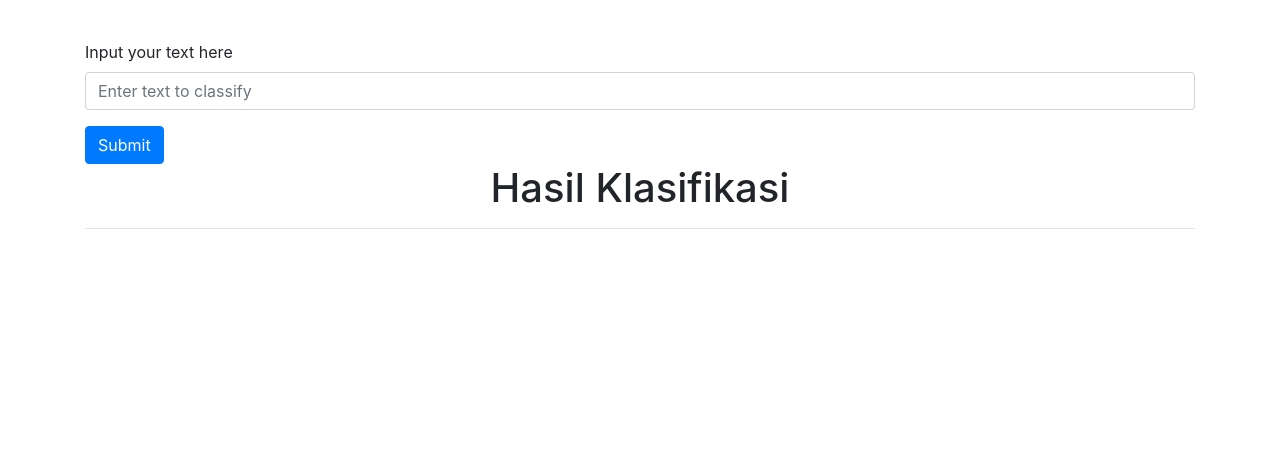
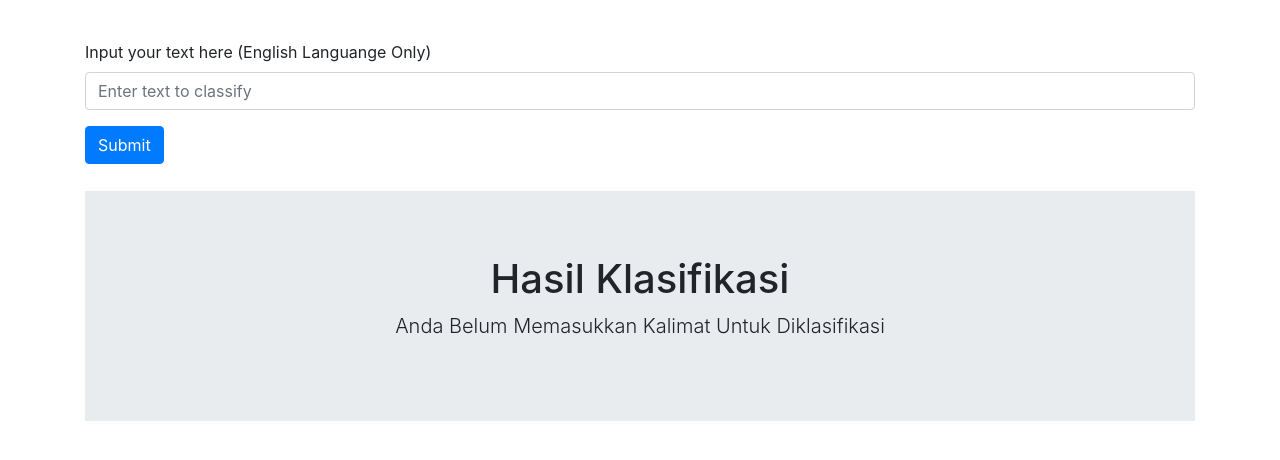
Before and after one commit to Zunzelf/hate-speech-detection, a Flask app: page /classify in a window 1280 px wide. Shown: the part 56-516 px from the top of the page. Run offline with Flask 2, Linux system fonts and the light colour scheme; parts of the project's set-up code (start-up, migrations or seed data) failed here and were passed over; some libraries are stand-ins or nearby versions.

Commit message:
dont know if finished or not

```diff
--- a/app.py
+++ b/app.py
@@ -25,16 +25,23 @@ def index():
 @app.route("/classify", methods=["GET","POST"])
 def classify():
     pred = ''
+    txt = ""
     check = True
     if request.method == "POST":
         txt = request.form["inference"]
         print("input: ",txt)
         print("type: ",type(txt))
         pred = clsfr.predict(txt)
-        if not pred:
+        if pred == '':
             check = False
+        elif pred == 0:
+            pred = "kebencian"
+        elif pred == 1:
+            pred = "ofensif"
+        elif pred == 2:
+            pred = "netral"
         print(txt, '--->', pred)
-    return render_template("classify.html",txt = pred, check = check)
+    return render_template("classify.html",txt = txt, pred = pred, check = check)
 
 if __name__ == '__main__':
 
--- a/templates/classify.html
+++ b/templates/classify.html
@@ -1,8 +1,9 @@
 {%extends 'layout.html'%}
 {%block body%}
+<div>
     <form  method="POST" action="">
         <div class="form-group">
-        <label for="inference">Input your text here</label>
+            <label for="inference">Input your text here (English Languange Only)</label>
             <input type="text" class="form-control" name="inference" id="inference" aria-describedby="emailHelp" placeholder="Enter text to classify">
         </div>
         {% if not check%}
@@ -10,13 +11,19 @@
         {%endif%}
         <button type="submit" class="btn btn-primary">Submit</button>
     </form>
-<div id="result-area">
+</div>
+<div class="jumbotron jumbotron-fluid" style="margin-top: 20pt">
+    <div class="container">
         <center>
             <h1>Hasil Klasifikasi</h1>
-        <hr>
         </center>
-    <div id="result-text">
-        <p style="text-align: center">{{txt}}</p>
+        {% if txt == ""%}
+            <p class="lead" style="text-align: center">Anda Belum Memasukkan Kalimat Untuk Diklasifikasi</p>
+        {% else %}
+            <p class="lead" style="text-align: center">Kalimat: {{txt}}</p>
+            <hr class="my-4">
+            <p style="text-align: center">Merupakan kalimat <b>{{pred}}</b> berdasarkan hasil klasifikasi</p>
+        {%endif%}
     </div>
   </div>
 {%endblock%}
```
Lines whose indentation alone changed are shown as unchanged.
